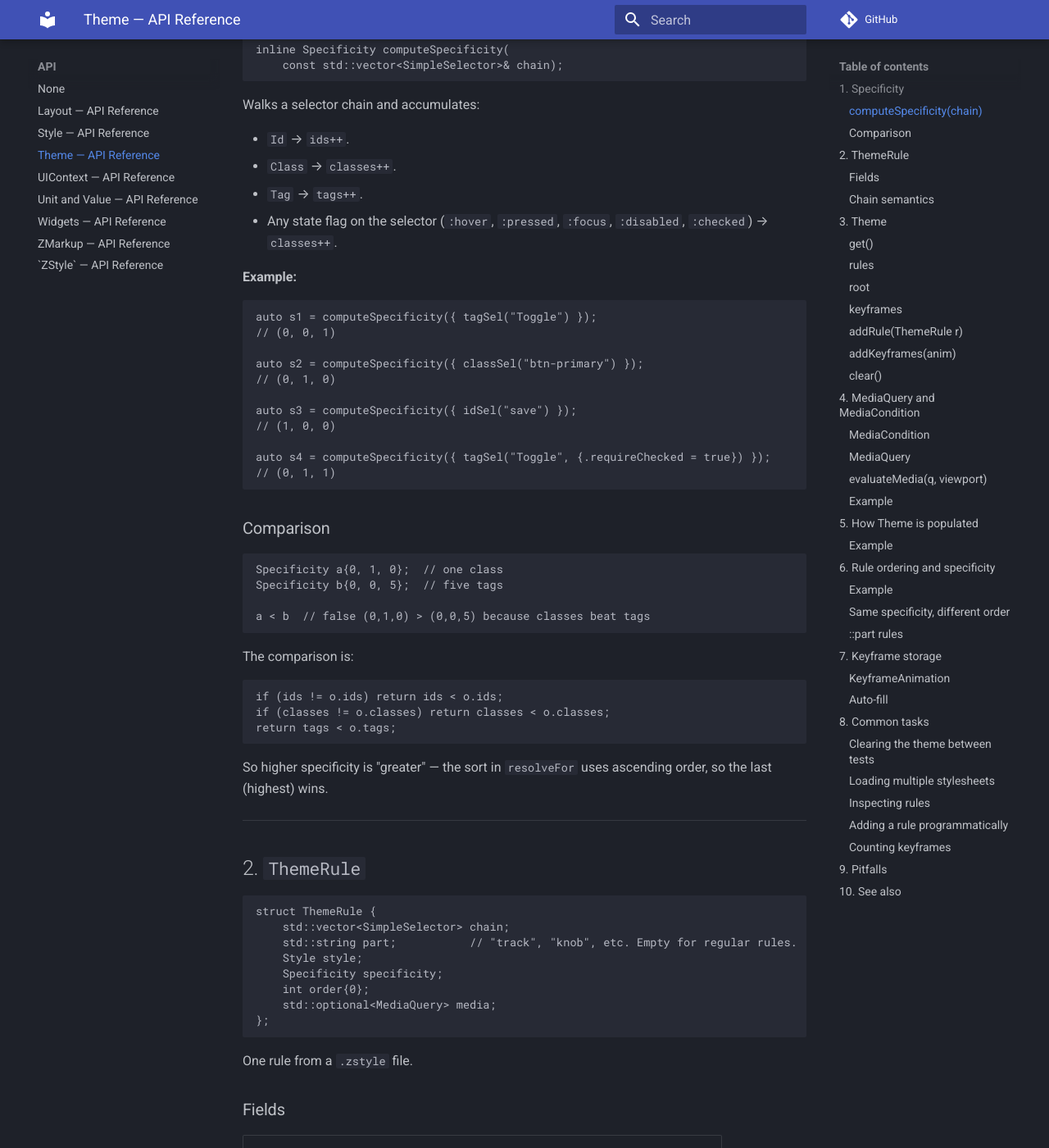
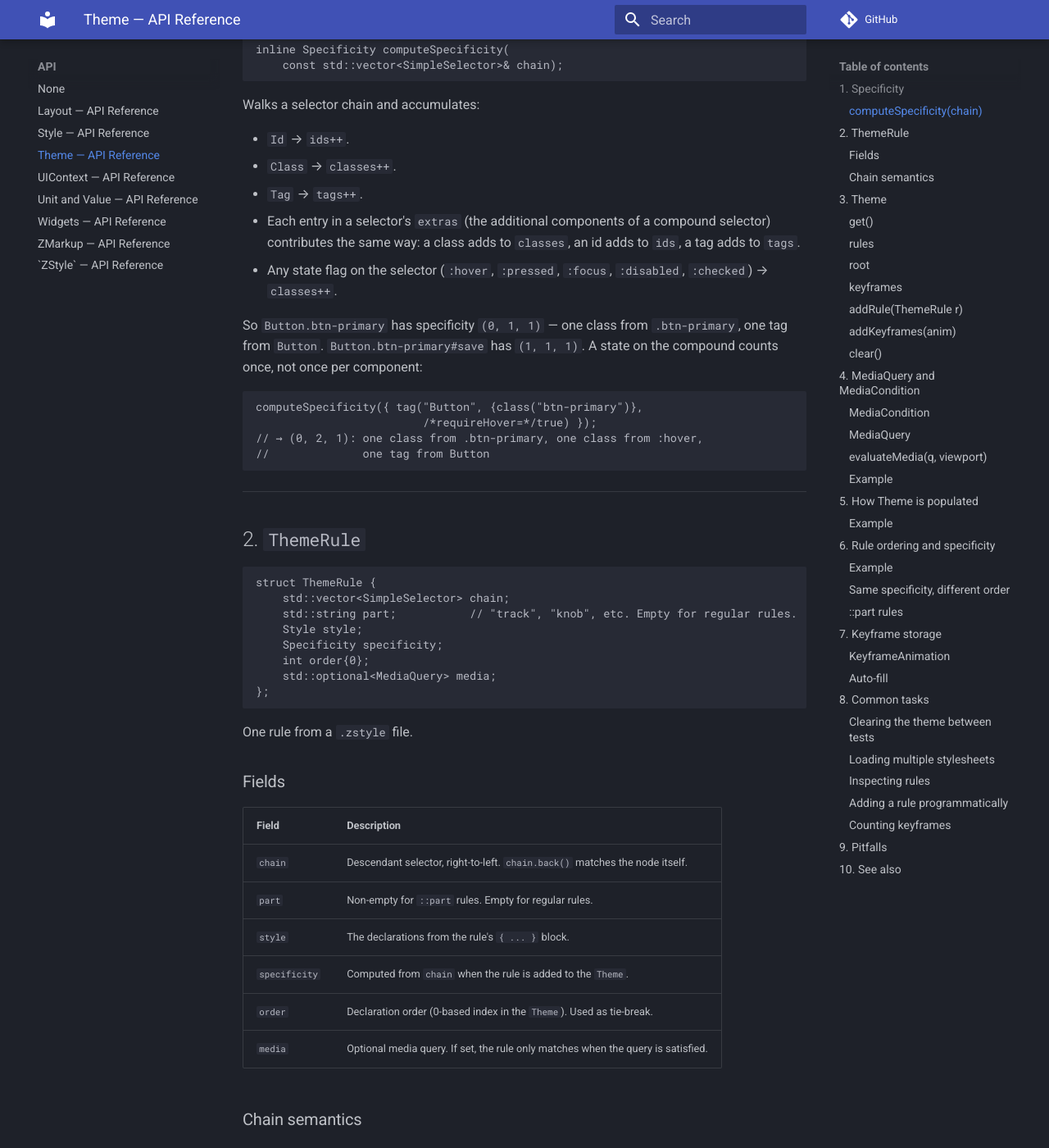
Before and after one commit to zLouis043/ZenitUI, an MkDocs documentation site: the page built from docs/api/Theme.md, in a window 1280 px wide and 1400 px high, scrolled down 810 px. Shown: the whole window at 82% size. Built offline with MkDocs 1.6.1 and Material for MkDocs 9.7.7, drawn with Linux system fonts in a browser that asks for light colours; comment, search, counter and statistics services are not loaded.

````diff
--- a/docs/api/Theme.md
+++ b/docs/api/Theme.md
@@ -43,44 +43,23 @@ Walks a selector chain and accumulates:
 - `Id` → `ids++`.
 - `Class` → `classes++`.
 - `Tag` → `tags++`.
+- Each entry in a selector's `extras` (the additional components of a
+  compound selector) contributes the same way: a class adds to
+  `classes`, an id adds to `ids`, a tag adds to `tags`.
 - Any state flag on the selector (`:hover`, `:pressed`, `:focus`,
   `:disabled`, `:checked`) → `classes++`.
 
-**Example:**
+So `Button.btn-primary` has specificity `(0, 1, 1)` — one class from
+`.btn-primary`, one tag from `Button`. `Button.btn-primary#save` has
+`(1, 1, 1)`. A state on the compound counts once, not once per
+component:
 
 ```cpp
-auto s1 = computeSpecificity({ tagSel("Toggle") });
-// (0, 0, 1)
-
-auto s2 = computeSpecificity({ classSel("btn-primary") });
-// (0, 1, 0)
-
-auto s3 = computeSpecificity({ idSel("save") });
-// (1, 0, 0)
-
-auto s4 = computeSpecificity({ tagSel("Toggle", {.requireChecked = true}) });
-// (0, 1, 1)
+computeSpecificity({ tag("Button", {class("btn-primary")},
+                         /*requireHover=*/true) });
+// → (0, 2, 1): one class from .btn-primary, one class from :hover,
+//              one tag from Button
 ```
-
-### Comparison
-
-```cpp
-Specificity a{0, 1, 0};  // one class
-Specificity b{0, 0, 5};  // five tags
-
-a < b  // false (0,1,0) > (0,0,5) because classes beat tags
-```
-
-The comparison is:
-
-```cpp
-if (ids != o.ids) return ids < o.ids;
-if (classes != o.classes) return classes < o.classes;
-return tags < o.tags;
-```
-
-So higher specificity is "greater" — the sort in `resolveFor` uses
-ascending order, so the last (highest) wins.
 
 ---
 
````
Also changed, not shown: docs/ROADMAP.md (+6 -6 lines), docs/api/Style.md (+23 -2 lines), docs/user/05-zstyle.md (+22 -2 lines), examples/README.md (line endings or trailing spaces), 8 other files.
